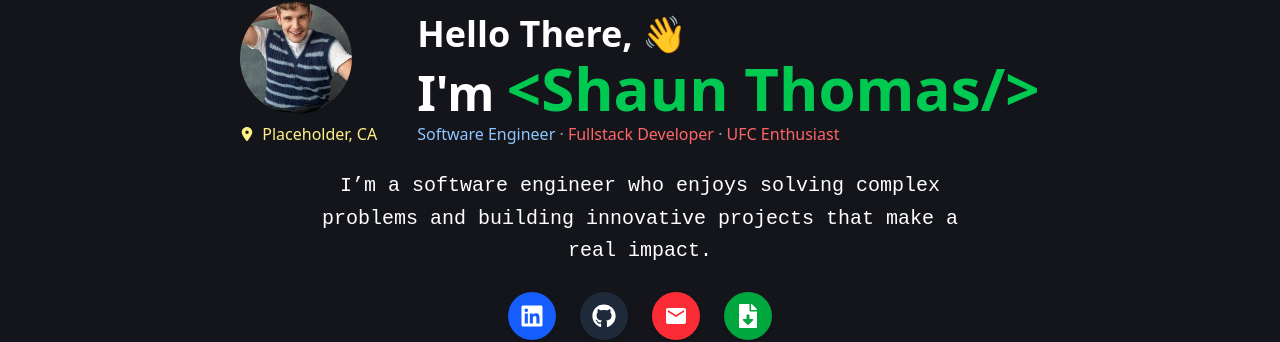
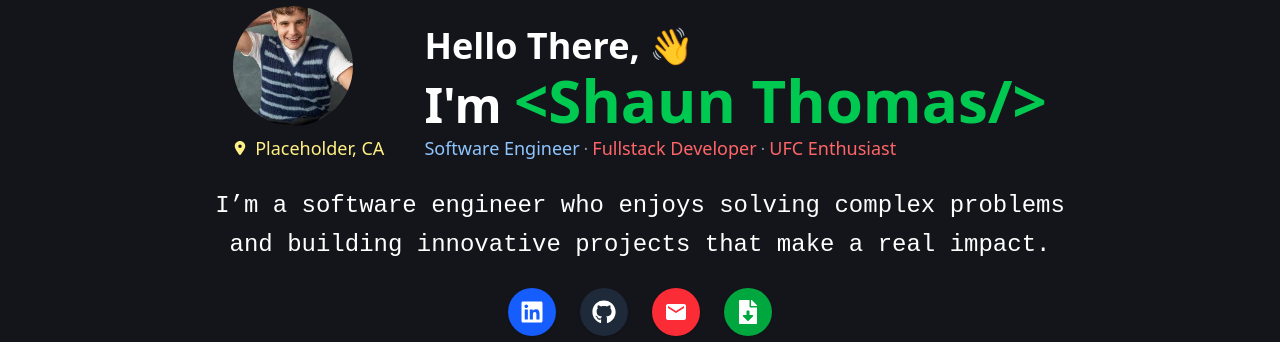
Before and after one commit to shauniscoding/shaun-thomas-portfolio, a React (Vite) app: page / in a window 1280 px wide. Shown: the part 165-507 px from the top of the page. Built offline with nearby package versions, Linux system fonts and the light colour scheme; no server answers.

Commit message:
updated about

```diff
--- a/src/About.jsx
+++ b/src/About.jsx
@@ -17,11 +17,11 @@ const About = () => {
           <img
             src={shaun}
             alt="Shaun Thomas"
-            className="w-28 h-28 rounded-full object-cover"
+            className="w-30 h-30 rounded-full object-cover"
           />
           <div className="relative flex items-center mt-2 justify-center md:justify-start">
             <FaLocationDot className="absolute -left-5 md:static md:mr-2 text-yellow-200 text-sm" />
-            <span className="text-yellow-200 text-md">Placeholder, CA</span>
+            <span className="text-yellow-200 text-lg">Placeholder, CA</span>
           </div>
         </div>
 
@@ -42,15 +42,15 @@ const About = () => {
 
           {/* Roles */}
           <h3 className="mt-1 text-gray-400">
-            <span className="text-blue-300 text-md">Software Engineer</span> ·{" "}
-            <span className="text-red-400 text-md">Fullstack Developer</span> ·{" "}
-            <span className="text-red-400 text-md">UFC Enthusiast</span>
+            <span className="text-blue-300 text-lg">Software Engineer</span> ·{" "}
+            <span className="text-red-400 text-lg">Fullstack Developer</span> ·{" "}
+            <span className="text-red-400 text-lg">UFC Enthusiast</span>
           </h3>
         </div>
       </div>
 
       {/* About Paragraph */}
-      <p className="mt-6 text-center max-w-2xl mx-auto text-white leading-relaxed inconsolata-light text-lg sm:text-xl">
+      <p className="mt-6 text-center max-w-4xl mx-auto text-white leading-relaxed inconsolata-light text-lg sm:text-2xl">
         I’m a software engineer who enjoys solving complex problems and building
         innovative projects that make a real impact.
       </p>
--- a/src/Navbar.jsx
+++ b/src/Navbar.jsx
@@ -6,7 +6,9 @@ const Navbar = () => {
   const [isOpen, setIsOpen] = useState(false);
 
   return (
-    <nav className="fixed top-0 left-0 right-0 z-50 bg-gray-900/70 backdrop-blur-md shadow-lg">
+    // <nav className="fixed top-0 left-0 right-0 z-50 bg-gray-900/70 backdrop-blur-md shadow-lg">
+    <nav className="fixed top-0 left-0 right-0 z-50 backdrop-blur-md shadow-lg">
+
       <div className="w-full px-4 sm:px-6 lg:px-8">
         <div className="flex justify-between items-center h-20">
 
```
